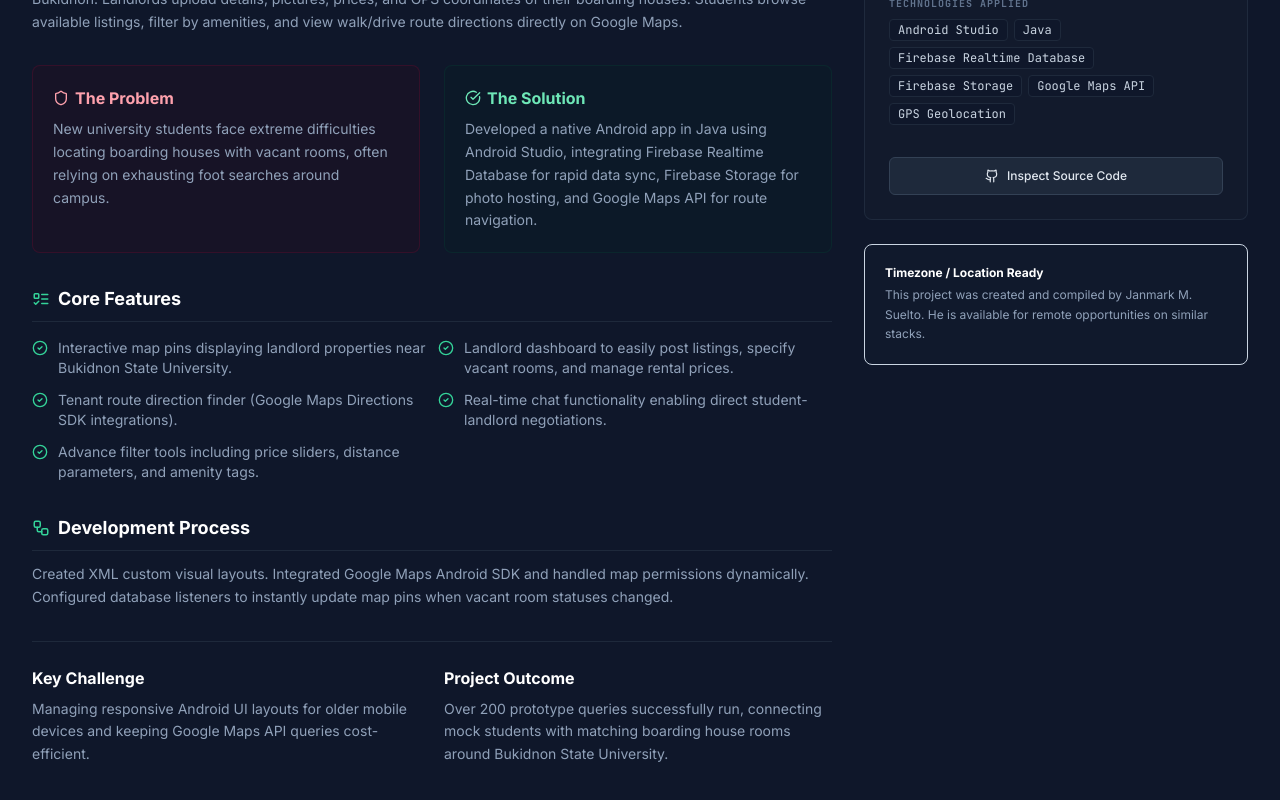
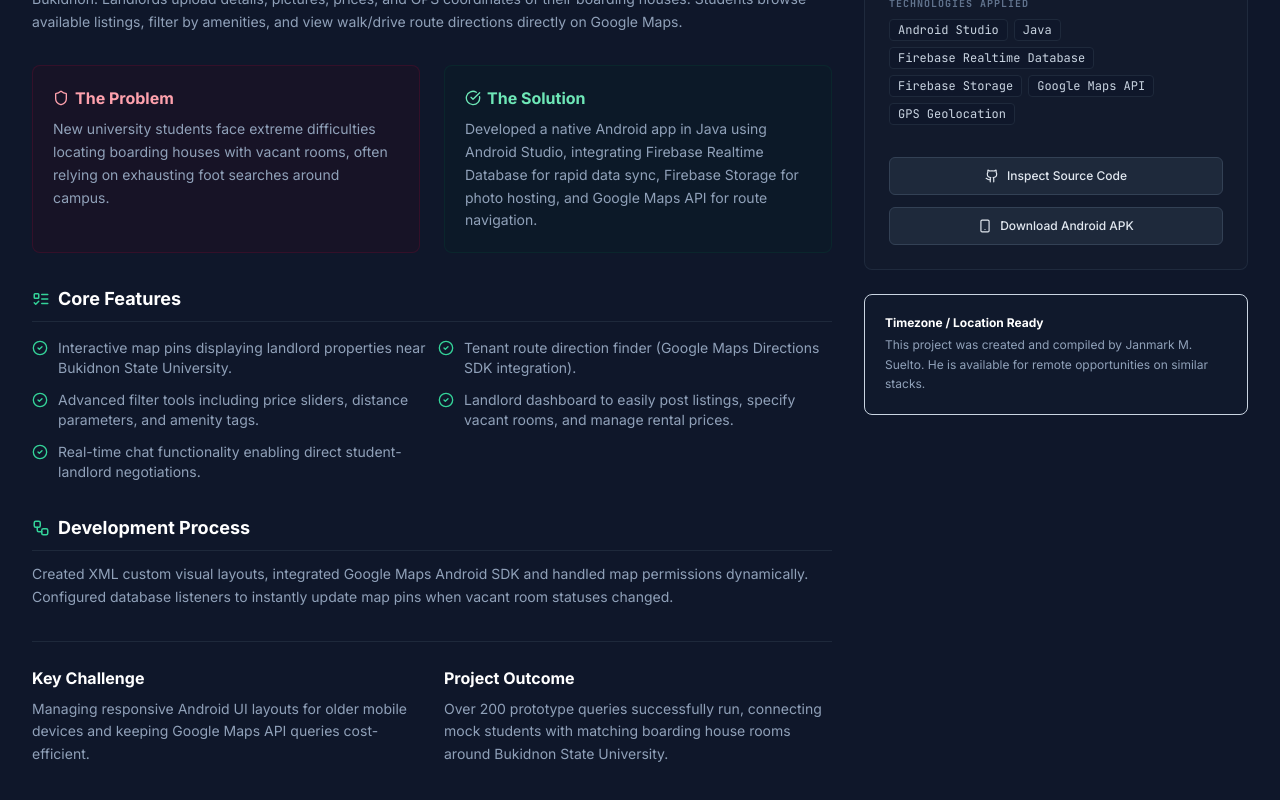
Before and after one commit to RaizelHub/Portfolio, a React (Vite) app: page /projects/boarding-house-finder in a window 1280 px wide. Shown: the part 462-1262 px from the top of the page. Built offline with nearby package versions, Linux system fonts and the light colour scheme.

Commit message:
BOardfinderApk

```diff
--- a/src/data/projects.ts
+++ b/src/data/projects.ts
@@ -99,14 +99,15 @@ export const projects: Project[] = [
     technologies: ['Android Studio', 'Java', 'Firebase Realtime Database', 'Firebase Storage', 'Google Maps API', 'GPS Geolocation'],
     features: [
       'Interactive map pins displaying landlord properties near Bukidnon State University.',
+      'Tenant route direction finder (Google Maps Directions SDK integration).',
+      'Advanced filter tools including price sliders, distance parameters, and amenity tags.',
       'Landlord dashboard to easily post listings, specify vacant rooms, and manage rental prices.',
-      'Tenant route direction finder (Google Maps Directions SDK integrations).',
-      'Real-time chat functionality enabling direct student-landlord negotiations.',
-      'Advance filter tools including price sliders, distance parameters, and amenity tags.'
+      'Real-time chat functionality enabling direct student-landlord negotiations.'
     ],
     challenges: 'Managing responsive Android UI layouts for older mobile devices and keeping Google Maps API queries cost-efficient.',
     results: 'Over 200 prototype queries successfully run, connecting mock students with matching boarding house rooms around Bukidnon State University.',
-    process: 'Created XML custom visual layouts. Integrated Google Maps Android SDK and handled map permissions dynamically. Configured database listeners to instantly update map pins when vacant room statuses changed.',
+    process: 'Created XML custom visual layouts, integrated Google Maps Android SDK and handled map permissions dynamically. Configured database listeners to instantly update map pins when vacant room statuses changed.',
+    apkUrl: 'file/BoardFinder.apk',
     githubUrl: 'https://github.com/RaizelHub'
   },
   {
--- a/src/pages/ProjectDetails.tsx
+++ b/src/pages/ProjectDetails.tsx
@@ -102,7 +102,7 @@ export const ProjectDetails = () => {
                     <ExternalLink className="w-3.5 h-3.5" />
                   </a>
                 </div>
-                <div className="relative w-full" style={{ height: '480px' }}>
+                <div className="relative w-full" style={{ height: '700px' }}>
                   <iframe
                     src={project.liveUrl}
                     title={`${project.title} live demo`}
@@ -128,11 +128,10 @@ export const ProjectDetails = () => {
                       <button
                         key={i}
                         onClick={() => setActiveImageIndex(i)}
-                        className={`relative w-20 aspect-video rounded overflow-hidden border transition-all shrink-0 ${
-                          activeImageIndex === i
-                            ? 'border-emerald-500 ring-1 ring-emerald-500/30'
-                            : 'border-navy-700/60 hover:border-slate-500'
-                        }`}
+                        className={`relative w-20 aspect-video rounded overflow-hidden border transition-all shrink-0 ${activeImageIndex === i
+                          ? 'border-emerald-500 ring-1 ring-emerald-500/30'
+                          : 'border-navy-700/60 hover:border-slate-500'
+                          }`}
                       >
                         <img src={`/${img}`} alt="thumbnail" className="w-full h-full object-cover" />
                       </button>
```
Also changed, not shown: 1 other file (tests, documents, lock files or other folders).
